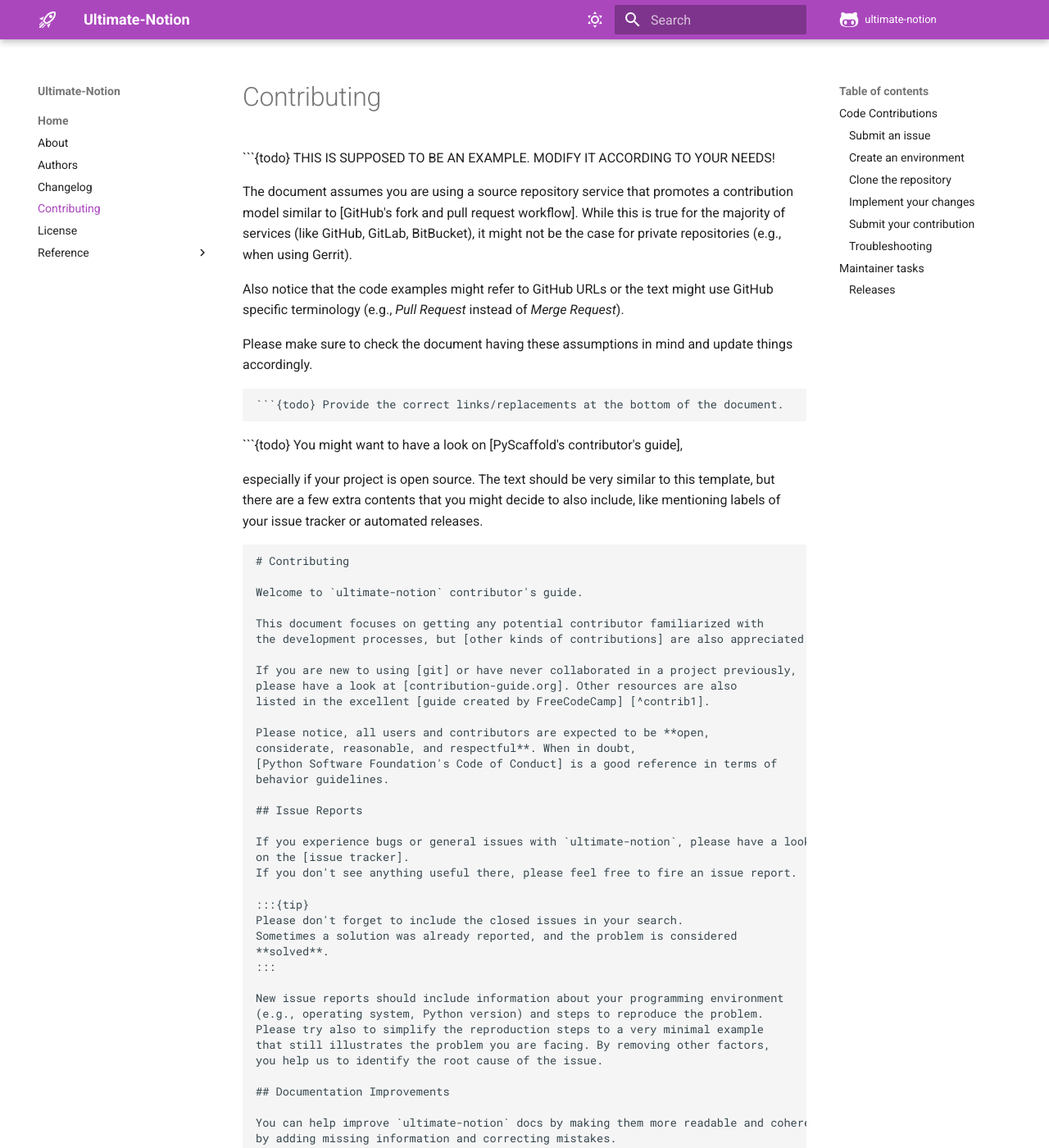
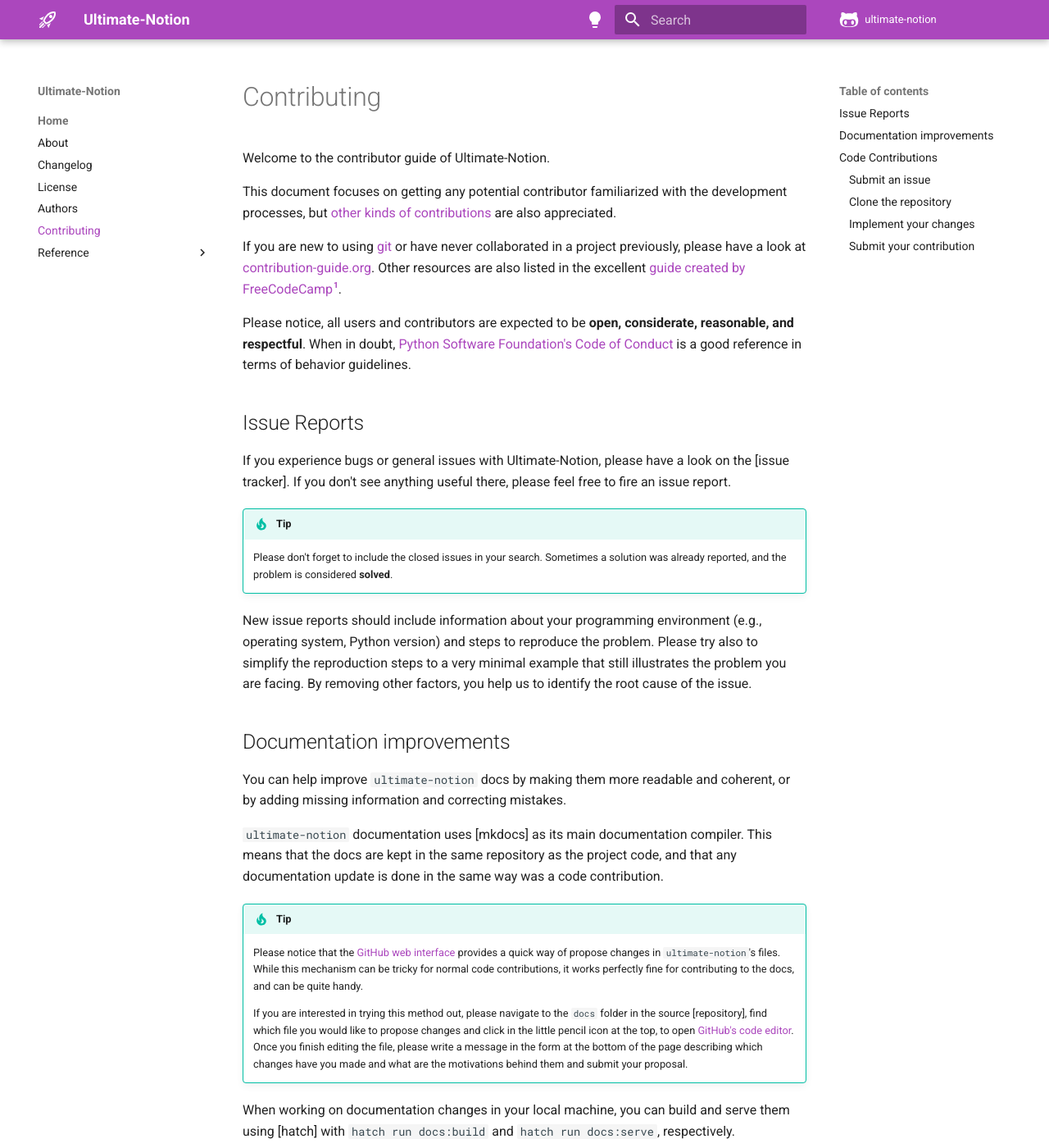
Before and after one commit to ultimate-notion/ultimate-notion, an MkDocs documentation site: the page built from docs/contributing.md, in a window 1280 px wide and 1400 px high. Shown: the whole window at 82% size. Built offline with MkDocs 1.6.1 and Material for MkDocs 9.7.7, drawn with Linux system fonts in a browser that asks for light colours; comment, search, counter and statistics services are not loaded; the version menu is left out; some of the changed text lies outside the part shown.

Commit message:
Reworked contributing docs

````diff
--- a/CONTRIBUTING.md
+++ b/CONTRIBUTING.md
@@ -1,40 +1,13 @@
-```{todo} THIS IS SUPPOSED TO BE AN EXAMPLE. MODIFY IT ACCORDING TO YOUR NEEDS!
-
-   The document assumes you are using a source repository service that promotes a
-   contribution model similar to [GitHub's fork and pull request workflow].
-   While this is true for the majority of services (like GitHub, GitLab,
-   BitBucket), it might not be the case for private repositories (e.g., when
-   using Gerrit).
-
-   Also notice that the code examples might refer to GitHub URLs or the text
-   might use GitHub specific terminology (e.g., *Pull Request* instead of *Merge
-   Request*).
-
-   Please make sure to check the document having these assumptions in mind
-   and update things accordingly.
-```
-
-```{todo} Provide the correct links/replacements at the bottom of the document.
-```
-
-```{todo} You might want to have a look on [PyScaffold's contributor's guide],
-
-   especially if your project is open source. The text should be very similar to
-   this template, but there are a few extra contents that you might decide to
-   also include, like mentioning labels of your issue tracker or automated
-   releases.
-```
-
 # Contributing
 
-Welcome to `ultimate-notion` contributor's guide.
+Welcome to the contributor guide of Ultimate-Notion.
 
 This document focuses on getting any potential contributor familiarized with
 the development processes, but [other kinds of contributions] are also appreciated.
 
 If you are new to using [git] or have never collaborated in a project previously,
 please have a look at [contribution-guide.org]. Other resources are also
-listed in the excellent [guide created by FreeCodeCamp] [^contrib1].
+listed in the excellent [guide created by FreeCodeCamp][^contrib1].
 
 Please notice, all users and contributors are expected to be **open,
 considerate, reasonable, and respectful**. When in doubt,
@@ -43,15 +16,14 @@
 
 ## Issue Reports
 
-If you experience bugs or general issues with `ultimate-notion`, please have a look
+If you experience bugs or general issues with Ultimate-Notion, please have a look
 on the [issue tracker].
 If you don't see anything useful there, please feel free to fire an issue report.
 
-:::{tip}
-Please don't forget to include the closed issues in your search.
-Sometimes a solution was already reported, and the problem is considered
-**solved**.
-:::
+!!! tip
+    Please don't forget to include the closed issues in your search.
+    Sometimes a solution was already reported, and the problem is considered
+    **solved**.
 
 New issue reports should include information about your programming environment
 (e.g., operating system, Python version) and steps to reproduce the problem.
@@ -59,23 +31,16 @@
 that still illustrates the problem you are facing. By removing other factors,
 you help us to identify the root cause of the issue.
 
-## Documentation Improvements
+## Documentation improvements
 
 You can help improve `ultimate-notion` docs by making them more readable and coherent, or
 by adding missing information and correcting mistakes.
 
-`ultimate-notion` documentation uses [Sphinx] as its main documentation compiler.
+`ultimate-notion` documentation uses [mkdocs] as its main documentation compiler.
 This means that the docs are kept in the same repository as the project code, and
 that any documentation update is done in the same way was a code contribution.
 
-```{todo} Don't forget to mention which markup language you are using.
-
-    e.g.,  [reStructuredText] or [CommonMark] with [MyST] extensions.
-```
-
-```{todo} If your project is hosted on GitHub, you can also mention the following tip:
-
-   :::{tip}
+!!! tip
       Please notice that the [GitHub web interface] provides a quick way of
       propose changes in `ultimate-notion`'s files. While this mechanism can
       be tricky for normal code contributions, it works perfectly fine for
@@ -88,31 +53,15 @@
       please write a message in the form at the bottom of the page describing
       which changes have you made and what are the motivations behind them and
       submit your proposal.
-   :::
-```
+
 
 When working on documentation changes in your local machine, you can
-compile them using [tox] :
+build and serve them using [hatch] with `hatch run docs:build` and
+`hatch run docs:serve`, respectively.
 
-```
-tox -e docs
-```
-
-and use Python's built-in web server for a preview in your web browser
-(`http://localhost:8000`):
-
-```
-python3 -m http.server --directory 'docs/_build/html'
-```
 
 ## Code Contributions
 
-```{todo} Please include a reference or explanation about the internals of the project.
-
-   An architecture description, design principles or at least a summary of the
-   main concepts will make it easy for potential contributors to get started
-   quickly.
-```
 
 ### Submit an issue
 
@@ -120,27 +69,9 @@
 a report in the [issue tracker] to start a discussion on the subject.
 This often provides additional considerations and avoids unnecessary work.
 
-### Create an environment
-
-Before you start coding, we recommend creating an isolated [virtual environment]
-to avoid any problems with your installed Python packages.
-This can easily be done via either [virtualenv]:
-
-```
-virtualenv <PATH TO VENV>
-source <PATH TO VENV>/bin/activate
-```
-
-or [Miniconda]:
-
-```
-conda create -n ultimate-notion python=3 six virtualenv pytest pytest-cov
-conda activate ultimate-notion
-```
-
 ### Clone the repository
 
-1. Create an user account on GitHub if you do not already have one.
+1. Create a user account on GitHub if you do not already have one.
 
 2. Fork the project [repository]: click on the *Fork* button near the top of the
    page. This creates a copy of the code under your account on GitHub.
@@ -152,26 +83,17 @@
    cd ultimate-notion
    ```
 
-4. You should run:
+4. Make sure [hatch] is installed using [pipx]:
 
    ```
-   pip install -U pip setuptools -e .
+   pipx install hatch
    ```
 
-   to be able to import the package under development in the Python REPL.
-
-   ```{todo} if you are not using pre-commit, please remove the following item:
-   ```
-
-5. Install [pre-commit]:
+5. \[only once\] install [pre-commit] hooks in the default environment with:
 
    ```
-   pip install pre-commit
-   pre-commit install
+   hatch run pre-commit install
    ```
-
-   `ultimate-notion` comes with a lot of hooks configured to automatically help the
-   developer to check the code being written.
 
 ### Implement your changes
 
@@ -183,10 +105,10 @@
 
    and start making changes. Never work on the main branch!
 
-2. Start your work on this branch. Don't forget to add [docstrings] to new
-   functions, modules and classes, especially if they are part of public APIs.
+2. Start your work on this branch. Don't forget to add [docstrings] in [Google style]
+   to new functions, modules and classes, especially if they are part of public APIs.
 
-3. Add yourself to the list of contributors in `AUTHORS.rst`.
+3. Add yourself to the list of contributors in `AUTHORS.md`.
 
 4. When you’re done editing, do:
 
@@ -197,19 +119,16 @@
 
    to record your changes in [git].
 
-   ```{todo} if you are not using pre-commit, please remove the following item:
-   ```
-
    Please make sure to see the validation messages from [pre-commit] and fix
    any eventual issues.
    This should automatically use [flake8]/[black] to check/fix the code style
    in a way that is compatible with the project.
 
-   :::{important}
+   !!! info
    Don't forget to add unit tests and documentation in case your
-   contribution adds an additional feature and is not just a bugfix.
+   contribution adds a feature and is not just a bugfix.
 
-   Moreover, writing a [descriptive commit message] is highly recommended.
+   Moreover, writing an [descriptive commit message] is highly recommended.
    In case of doubt, you can check the commit history with:
 
    ```
@@ -217,18 +136,10 @@
    ```
 
    to look for recurring communication patterns.
-   :::
 
-5. Please check that your changes don't break any unit tests with:
-
-   ```
-   tox
-   ```
-
-   (after having installed [tox] with `pip install tox` or `pipx`).
-
-   You can also use [tox] to run several other pre-configured tasks in the
-   repository. Try `tox -av` to see a list of the available checks.
+5. Please check that your changes don't break any unit tests with
+   `hatch run test:cov` or `hatch run test:no-cov` to run the unitest with
+   or without coverage reports, respectively.
 
 ### Submit your contribution
 
@@ -241,94 +152,10 @@
 2. Go to the web page of your fork and click "Create pull request"
    to send your changes for review.
 
-   ```{todo} if you are using GitHub, you can uncomment the following paragraph
+   Find more detailed information in [creating a PR]. You might also want to open
+   the PR as a draft first and mark it as ready for review after the feedbacks
+   from the continuous integration (CI) system or any required fixes.
 
-      Find more detailed information in [creating a PR]. You might also want to open
-      the PR as a draft first and mark it as ready for review after the feedbacks
-      from the continuous integration (CI) system or any required fixes.
-
-   ```
-
-### Troubleshooting
-
-The following tips can be used when facing problems to build or test the
-package:
-
-1. Make sure to fetch all the tags from the upstream [repository].
-   The command `git describe --abbrev=0 --tags` should return the version you
-   are expecting. If you are trying to run CI scripts in a fork repository,
-   make sure to push all the tags.
-   You can also try to remove all the egg files or the complete egg folder, i.e.,
-   `.eggs`, as well as the `*.egg-info` folders in the `src` folder or
-   potentially in the root of your project.
-
-2. Sometimes [tox] misses out when new dependencies are added, especially to
-   `setup.cfg` and `docs/requirements.txt`. If you find any problems with
-   missing dependencies when running a command with [tox], try to recreate the
-   `tox` environment using the `-r` flag. For example, instead of:
-
-   ```
-   tox -e docs
-   ```
-
-   Try running:
-
-   ```
-   tox -r -e docs
-   ```
-
-3. Make sure to have a reliable [tox] installation that uses the correct
-   Python version (e.g., 3.7+). When in doubt you can run:
-
-   ```
-   tox --version
-   # OR
-   which tox
-   ```
-
-   If you have trouble and are seeing weird errors upon running [tox], you can
-   also try to create a dedicated [virtual environment] with a [tox] binary
-   freshly installed. For example:
-
-   ```
-   virtualenv .venv
-   source .venv/bin/activate
-   .venv/bin/pip install tox
-   .venv/bin/tox -e all
-   ```
-
-4. [Pytest can drop you] in an interactive session in the case an error occurs.
-   In order to do that you need to pass a `--pdb` option (for example by
-   running `tox -- -k <NAME OF THE FALLING TEST> --pdb`).
-   You can also setup breakpoints manually instead of using the `--pdb` option.
-
-## Maintainer tasks
-
-### Releases
-
-```{todo} This section assumes you are using PyPI to publicly release your package.
-
-   If instead you are using a different/private package index, please update
-   the instructions accordingly.
-```
-
-If you are part of the group of maintainers and have correct user permissions
-on [PyPI], the following steps can be used to release a new version for
-`ultimate-notion`:
-
-1. Make sure all unit tests are successful.
-2. Tag the current commit on the main branch with a release tag, e.g., `v1.2.3`.
-3. Push the new tag to the upstream [repository],
-   e.g., `git push upstream v1.2.3`
-4. Clean up the `dist` and `build` folders with `tox -e clean`
-   (or `rm -rf dist build`)
-   to avoid confusion with old builds and Sphinx docs.
-5. Run `tox -e build` and check that the files in `dist` have
-   the correct version (no `.dirty` or [git] hash) according to the [git] tag.
-   Also check the sizes of the distributions, if they are too big (e.g., >
-   500KB), unwanted clutter may have been accidentally included.
-6. Run `tox -e publish -- --repository pypi` and check that everything was
-   uploaded to [PyPI] correctly.
 
 [^contrib1]: Even though, these resources focus on open source projects and
     communities, the general ideas behind collaborating with other developers
@@ -337,35 +164,20 @@
 
 
 [black]: https://pypi.org/project/black/
-[commonmark]: https://commonmark.org/
 [contribution-guide.org]: http://www.contribution-guide.org/
-[creating a pr]: https://docs.github.com/en/pull-requests/collaborating-with-pull-requests/proposing-changes-to-your-work-with-pull-requests/creating-a-pull-request
+[creating a PR]: https://docs.github.com/en/pull-requests/collaborating-with-pull-requests/proposing-changes-to-your-work-with-pull-requests/creating-a-pull-request
 [descriptive commit message]: https://chris.beams.io/posts/git-commit
-[docstrings]: https://www.sphinx-doc.org/en/master/usage/extensions/napoleon.html
-[first-contributions tutorial]: https://github.com/firstcontributions/first-contributions
+[docstrings]: https://peps.python.org/pep-0257/
 [flake8]: https://flake8.pycqa.org/en/stable/
 [git]: https://git-scm.com
 [github web interface]: https://docs.github.com/en/github/managing-files-in-a-repository/managing-files-on-github/editing-files-in-your-repository
 [github's code editor]: https://docs.github.com/en/github/managing-files-in-a-repository/managing-files-on-github/editing-files-in-your-repository
 [github's fork and pull request workflow]: https://guides.github.com/activities/forking/
 [guide created by freecodecamp]: https://github.com/freecodecamp/how-to-contribute-to-open-source
-[miniconda]: https://docs.conda.io/en/latest/miniconda.html
-[myst]: https://myst-parser.readthedocs.io/en/latest/syntax/syntax.html
 [other kinds of contributions]: https://opensource.guide/how-to-contribute
 [pre-commit]: https://pre-commit.com/
-[pypi]: https://pypi.org/
-[pyscaffold's contributor's guide]: https://pyscaffold.org/en/stable/contributing.html
+[pipx]: https://pypa.github.io/pipx/
 [pytest can drop you]: https://docs.pytest.org/en/stable/usage.html#dropping-to-pdb-python-debugger-at-the-start-of-a-test
 [python software foundation's code of conduct]: https://www.python.org/psf/conduct/
-[restructuredtext]: https://www.sphinx-doc.org/en/master/usage/restructuredtext/
-[sphinx]: https://www.sphinx-doc.org/en/master/
 [tox]: https://tox.readthedocs.io/en/stable/
-[virtual environment]: https://realpython.com/python-virtual-environments-a-primer/
-[virtualenv]: https://virtualenv.pypa.io/en/stable/
-
-
-```{todo} Please review and change the following definitions:
-```
-
-[repository]: https://github.com/<USERNAME>/ultimate-notion
-[issue tracker]: https://github.com/<USERNAME>/ultimate-notion/issues
+[Google style]: https://google.github.io/styleguide/pyguide.html#38-comments-and-docstrings
--- a/mkdocs.yml
+++ b/mkdocs.yml
@@ -14,10 +14,10 @@
 nav:
   - Home:
     - About: index.md
+    - Changelog: changelog.md
+    - License: license.md
     - Authors: authors.md
-    - Changelog: changelog.md
     - Contributing: contributing.md
-    - License: license.md
     # defer to gen-files + literate-nav
     - Reference: reference/
 
@@ -30,7 +30,7 @@
   favicon: assets/images/logo.svg
   icon:
     repo: fontawesome/brands/github-alt
-    logo: material/rocket-launch-outline
+    logo: material/rocket-launch-outline # fontawesome/solid/rocket
   font:
     text: Roboto
     code: Roboto Mono
@@ -40,14 +40,14 @@
       primary: purple
       accent: purple
       toggle:
-        icon: material/weather-night
+        icon: material/lightbulb-outline # material/weather-night
         name: Switch to light mode
     - media: "(prefers-color-scheme: light)"
       scheme: default
       primary: purple
       accent: purple
       toggle:
-        icon: material/weather-sunny
+        icon: material/lightbulb # material/weather-sunny
         name: Switch to dark mode
   features:
     - navigation.sections
````
Also changed, not shown: README.md (+1 -1 lines), 2 other files.
